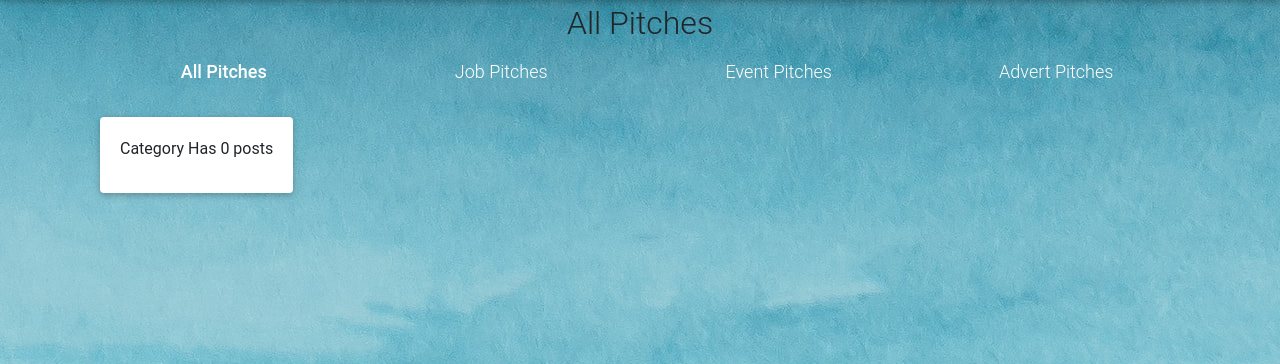
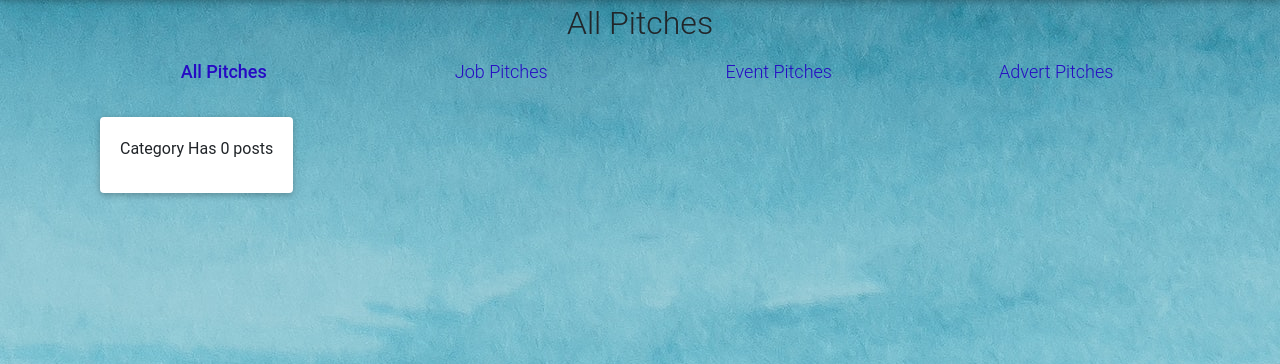
Before and after one commit to CarolGitonga/Pitch-App, a Flask app: page / in a window 1280 px wide. Shown: the part 56-420 px from the top of the page. Run offline with Flask 2, Linux system fonts and the light colour scheme; data that the repository does not hold is empty; some libraries are stand-ins or nearby versions; some web fonts are replaced.

Commit message:
deployment updates

```diff
--- a/app/static/css/styles.css
+++ b/app/static/css/styles.css
@@ -1,4 +1,4 @@
 #cats{
-    color: white;
+    color: rgb(38, 10, 196);
     font-size: 18px;
 }
```
